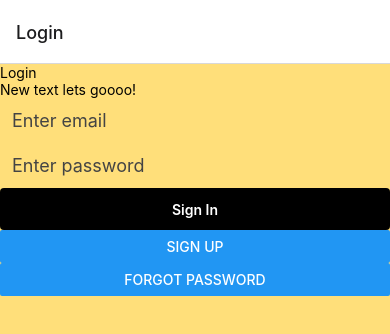
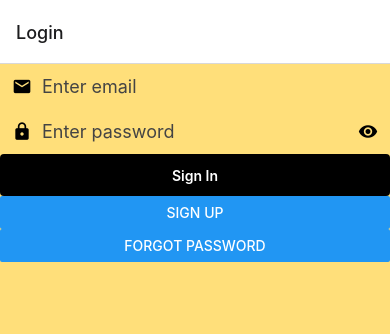
Before and after one commit to Full-Metal-Alchemist/NativEats, a React Native app in the folder app/: screen /Login in a window 390 px wide. Shown: the top 334 px of the page. Built offline with nearby package versions, Linux system fonts and the light colour scheme.

Commit message:
Login Screen implemented with firebase

```diff
--- a/app/screens/authentication/Login.jsx
+++ b/app/screens/authentication/Login.jsx
@@ -1,9 +1,71 @@
-import React from 'react';
+import React, { useState } from 'react';
 import {
-  Text, StyleSheet, View, TextInput, Button, Alert,
+  StyleSheet, View, Button,
 } from 'react-native';
 
-import { LoginButton, LoginInput } from './components';
+import { LoginButton, LoginInput, LoginError } from './components';
+import { auth } from '../../firebaseConfig';
+
+// console.log('Firebase Auth from login', auth);
+
+export default function Login({ navigation }) {
+  const [email, setEmail] = useState('');
+  const [password, setPassword] = useState('');
+  const [passwordVis, setPasswordVis] = useState(true);
+  const [rightIcon, setRightIcon] = useState('eye');
+  const [loginError, setLoginError] = useState('');
+
+  const handlePasswordVis = () => {
+    if (rightIcon === 'eye') {
+      setRightIcon('eye-off');
+      setPasswordVis(!passwordVis);
+    } else if (rightIcon === 'eye-off') {
+      setRightIcon('eye');
+      setPasswordVis(!passwordVis);
+    }
+  };
+
+  const onLogin = async () => {
+    try {
+      if (email !== '' && password !== '') {
+        await auth.signInWithEmailAndPassword(email, password);
+      }
+    } catch (err) {
+      setLoginError(err.message);
+    }
+  };
+
+  return (
+    <View>
+      <LoginInput
+        placeholder="Enter email"
+        keyboardType="email-address"
+        textContentType="emailAddress"
+        leftIcon="email"
+        value={email}
+        onChangeText={(text) => setEmail(text)}
+      />
+      <LoginInput
+        placeholder="Enter password"
+        autoCorrect={false}
+        secureTextEntry={passwordVis}
+        textContentType="password"
+        leftIcon="lock"
+        rightIcon={rightIcon}
+        value={password}
+        onChangeText={(text) => setPassword(text)}
+        handlePasswordVis={handlePasswordVis}
+      />
+      {loginError ? <LoginError error={loginError} visible /> : null}
+      <LoginButton title="Sign In" onPress={onLogin} />
+      <Button title="Sign Up" onPress={() => navigation.navigate('Signup')} />
+      <Button
+        title="Forgot Password"
+        onPress={() => navigation.navigate('ForgotPassword')}
+      />
+    </View>
+  );
+}
 
 const styles = StyleSheet.create({
   text: {
@@ -24,32 +86,3 @@ const styles = StyleSheet.create({
     fontWeight: 'bold',
   },
 });
-
-function Login({ navigation }) {
-  console.log(navigation);
-  return (
-    <View>
-      <Text>Login</Text>
-      <Text>New text lets goooo!</Text>
-      <LoginInput
-        placeholder="Enter email"
-        keyboardType="email-address"
-        textContentType="emailAddress"
-      />
-      <LoginInput
-        placeholder="Enter password"
-        autoCorrect={false}
-        secureTextEntry
-        textContentType="password"
-      />
-      <LoginButton title="Sign In" onPress={() => Alert.alert('Sign in pressed!')} />
-      <Button title="Sign Up" onPress={() => navigation.navigate('Signup')} />
-      <Button
-        title="Forgot Password"
-        onPress={() => navigation.navigate('ForgotPassword')}
-      />
-    </View>
-  );
-}
-
-export default Login;
```
